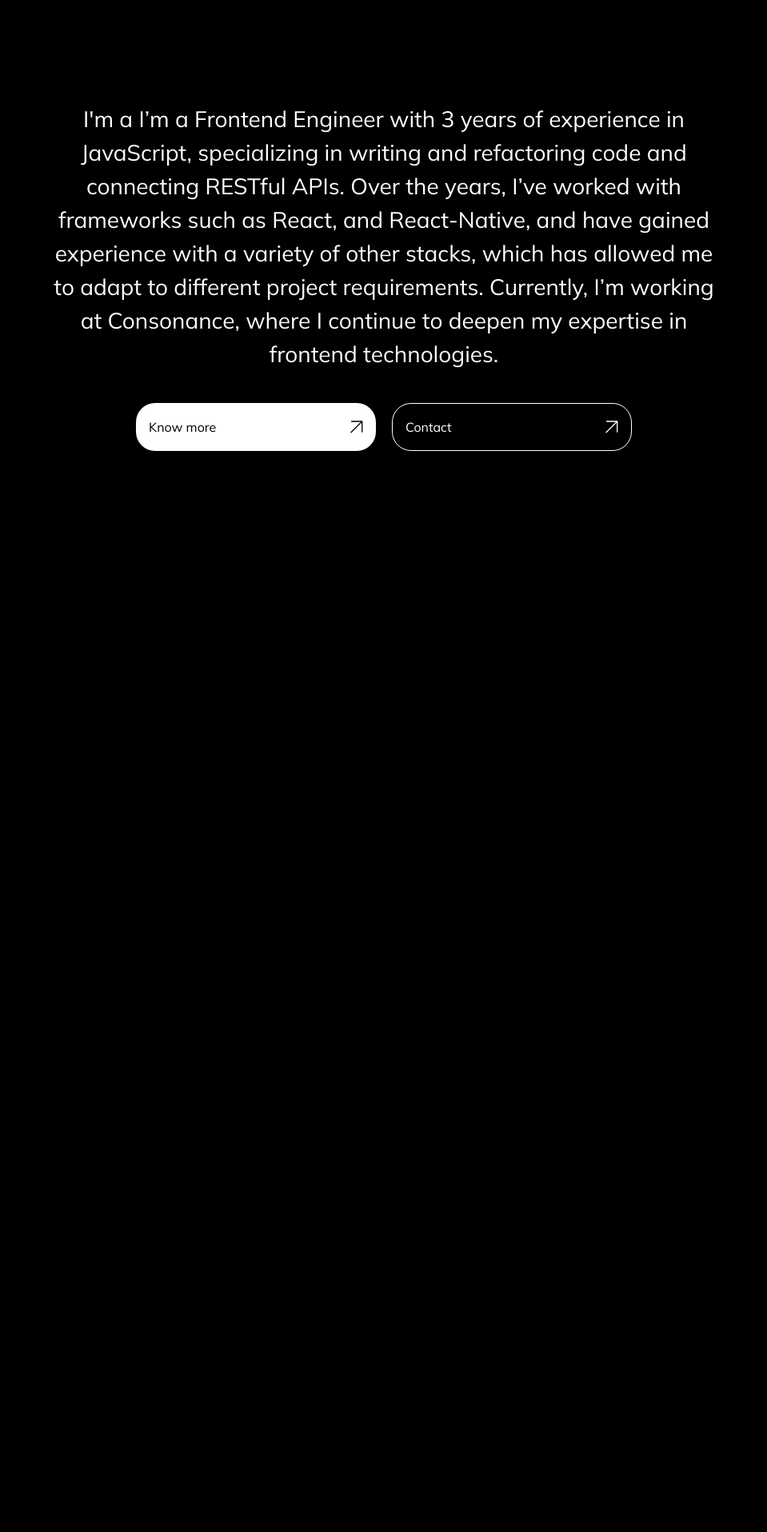
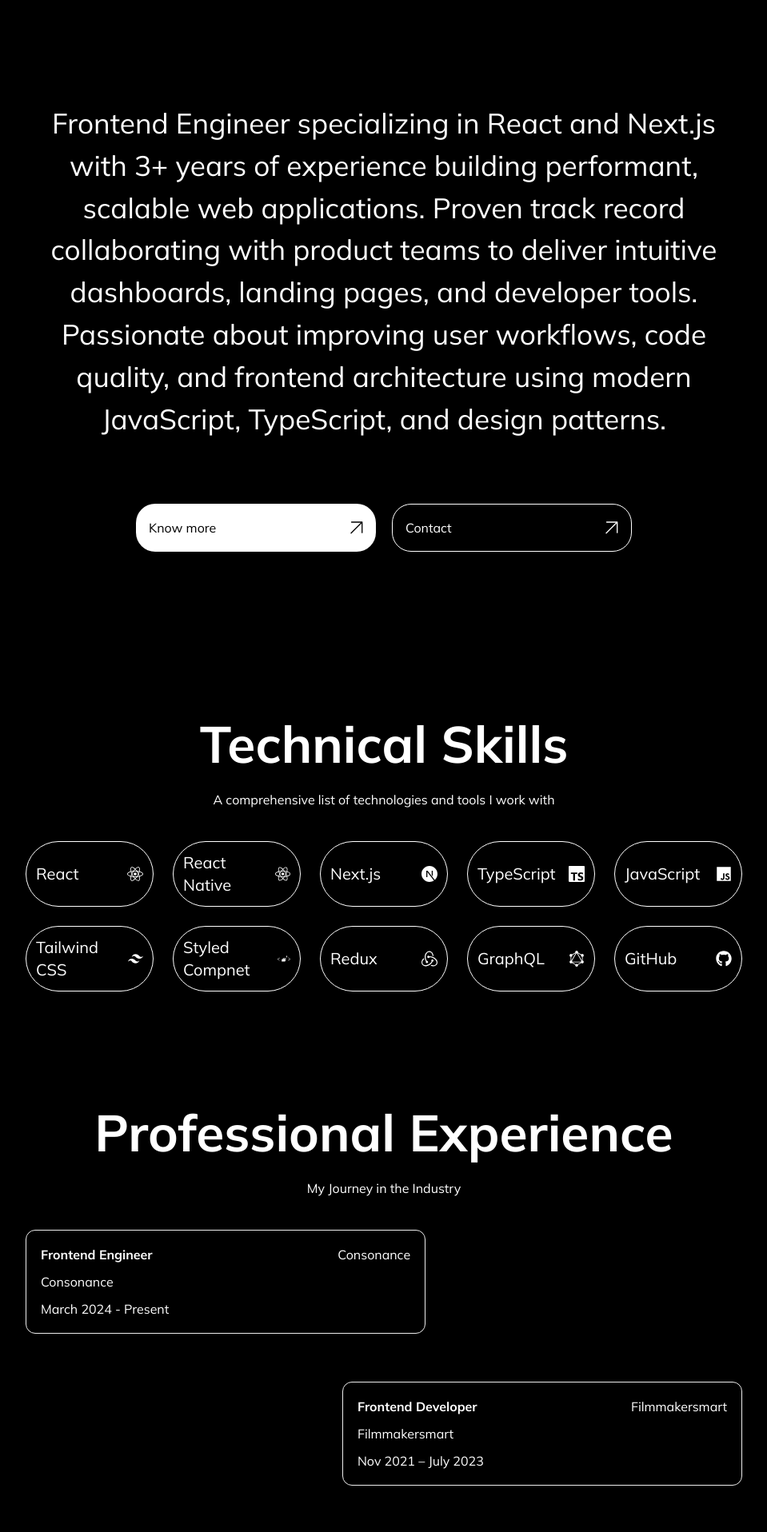
Before and after one commit to balogunkeji/portfolio, a Next.js app: page / in a window 1280 px wide. Shown: the part 800-2716 px from the top of the page at 80% size, without its empty margins (160-1119 px from the left). Before the commit the page ends 1492 px from the top, so only its background shows below. Built offline with nearby package versions, Linux system fonts and the light colour scheme.

Commit message:
fix: fund wallet redesign

```diff
--- a/app/globals.css
+++ b/app/globals.css
@@ -1,6 +1,6 @@
 @import url('https://fonts.googleapis.com/css2?family=Mulish:ital,wght@0,200..1000;1,200..1000&display=swap');
-@import "tailwindcss/preflight";
-@import "tailwindcss/utilities";
+@import "tailwindcss";
+
 
 /* 1. Use a more-intuitive box-sizing model */
 *, *::before, *::after {
@@ -85,3 +85,11 @@
   width: 100%;
   background-color: pink;
 }
+
+h1{
+  font-size: clamp(2rem, 5vw, 4rem);
+}
+
+p{
+  font-size: clamp(1rem, 5vw, 2.2rem);
+}
--- a/app/page.tsx
+++ b/app/page.tsx
@@ -1,27 +1,7 @@
+'use client';
 import {Header} from "../components/pageLayout/header";
-import FancyButton from "../components/pageLayout/fancyBtn";
+import {About, Experience, TechnicalSkills} from "../components/pageLayout/homePage";
 
-const works = [
-    {
-       h1: 'BRANE',
-       img: ''
-    },
-    {
-      h1: 'TAILORING HUB' ,
-      img: 'TAILORING HUB',
-    },
-    {
-        h1: 'FILMMAKERSMART',
-        img: 'FILMMKERSMART' ,
-    },
-    {
-        h1: 'RILTEE',
-        img: 'RILTEE',
-    },
-    {
-
-    },
-]
 
 export default function Home() {
   return (
@@ -40,19 +20,9 @@
                 </div>
             </div>
             </section>
-          <section className='w-full flex justify-center flex-col gap-[40px] items-center px-[15%] py-[10%]'>
-              <p className={'text-[28px] text-center'}>I&#39;m a
-                  I’m a Frontend Engineer with 3 years of experience in JavaScript, specializing in writing and refactoring code and connecting RESTful APIs. Over the years, I’ve worked with frameworks such as React, and React-Native, and have gained experience with a variety of other stacks, which has allowed me to adapt to different project requirements.
-                  Currently, I’m working at Consonance, where I continue to deepen my expertise in frontend technologies.
-              </p>
-              <div className="flex items-center justify-center gap-[20px] w-full">
-                  <FancyButton text="Know more" variant="filled" />
-                  <FancyButton text="Contact" variant="outline" />
-              </div>
-          </section>
-          <section className={'stacks'}>
-
-          </section>
+            <About/>
+            <TechnicalSkills />
+            <Experience/>
           <section className={''}>
               <h1>
 
--- /dev/null
+++ b/components/pageLayout/homePage.tsx
@@ -0,0 +1,107 @@
+'use client'
+import FancyButton from "./fancyBtn";
+import {
+    FaReact,
+    // FaNodeJs,
+    FaJs,
+    FaGithub
+} from 'react-icons/fa';
+import {
+    SiTypescript,
+    SiNextdotjs,
+    SiTailwindcss,
+    // SiExpress,
+    // SiMongodb,
+    // SiPostgresql,
+    SiGraphql, SiStyledcomponents, SiRedux
+} from 'react-icons/si';
+import { IconType } from 'react-icons';
+
+interface TechnicalSkill {
+    name: string;
+    icon: IconType;
+}
+
+const TECHNICAL_SKILLS: TechnicalSkill[] = [
+    { name: 'React', icon: FaReact },
+    { name: 'React Native', icon: FaReact },
+    { name: 'Next.js', icon: SiNextdotjs },
+    { name: 'TypeScript', icon: SiTypescript },
+    { name: 'JavaScript', icon: FaJs },
+    { name: 'Tailwind CSS', icon: SiTailwindcss },
+    { name: 'Styled Compnet', icon: SiStyledcomponents },
+    { name: 'Redux', icon: SiRedux },
+    // { name: 'Node.js', icon: FaNodeJs },
+    // { name: 'Express.js', icon: SiExpress },
+    // { name: 'MongoDB', icon: SiMongodb },
+    // { name: 'PostgreSQL', icon: SiPostgresql },
+    { name: 'GraphQL', icon: SiGraphql },
+    { name: 'GitHub', icon: FaGithub },
+];
+
+const Experiences = [
+    { style: 'self-start', title: 'Frontend Engineer', company: 'Consonance', time: 'March 2024 - Present', p1: 'Collaborated with product and design teams to develop responsive, scalable frontend components using React, Next.js, and TypeScript for enterprise SaaS applications.', p2: 'Improved page load speeds by optimizing React components and implementing code-splitting, leading to a 25% performance boost.', p3: 'Integrated REST APIs with Axios and SWR, enhancing data fetching strategies and user interactions.' },
+    { style: 'self-end', title: 'Frontend Developer', company: 'Filmmakersmart', time: 'Nov 2021 – July 2023', p1: 'Developed a web application tailored for filmmakers, providing streamlined access to essential resources like shooting locations, equipment, and transportation.', p2: 'Built and optimized landing pages and interactive dashboards using Next.js, TypeScript, Redux, Ant Design, Styled Components, REST APIs, Axios, and SWR to deliver scalable, responsive interfaces.', p3: 'Improved user experience, ensuring accessible, efficient workflows for filmmakers to discover and book critical resources.' },
+    { style: 'self-start', title: 'Frontend Developer (Intern)', company: 'Consonance', time: 'April 2021 – Sept 2021', p1: 'Worked on the Integrations and Developer Tools team, improving the developer experience on the Technniover platform through enhanced UI and tooling.', p2: 'Developed frontend components for OAuth applications, Personal Tokens, and Webhooks from scratch using React, Redux, Styled Components, and Jest, contributing critical features to the platform.', p3: 'Applied industry best practices to deliver high-quality, tested code, gaining hands-on experience in a professional, collaborative development environment.' },
+]
+export const About = () => {
+    return(
+        <section className='w-full flex justify-center flex-col gap-10 md:gap-20 items-center p-[5%] pt-[10%] xl:px-[15%] xl:py-[10%]'>
+            <p className={'text-[28px] text-center'}>Frontend Engineer specializing in React and Next.js with 3+ years of experience building performant, scalable web applications. Proven track record collaborating with product teams to deliver intuitive dashboards, landing pages, and developer tools. Passionate about improving user workflows, code quality, and frontend architecture using modern JavaScript, TypeScript, and design patterns.
+            </p>
+            <div className="flex items-center justify-center gap-[20px] w-full">
+                <FancyButton text="Know more" variant="filled" />
+                <FancyButton text="Contact" variant="outline" />
+            </div>
+        </section>
+    )
+}
+
+export const TechnicalSkills = () => {
+    return(
+        <section className='w-full flex justify-center flex-col gap-[40px] items-center pt-[10%] p-[5%] xl:px-[15%] xl:py-[5%]'>
+            <div className="flex items-center justify-center gap-[10px] w-full flex-col">
+                <h1>Technical Skills</h1>
+                <span className={'text-center'}>A comprehensive list of technologies and tools I work with</span>
+            </div>
+            <div className="grid grid-cols-2 sm:grid-cols-3 md:grid-cols-4 lg:grid-cols-5 gap-4 md:gap-6 w-full">
+                {TECHNICAL_SKILLS.map((skill, index) => {
+                    const Icon = skill.icon;
+                    return(
+                        <div key={index}  className="flex items-center justify-between w-full group bg-background/50 dark:bg-background/80 backdrop-blur-sm border border-foreground/30 rounded-full p-3 shadow-sm hover:border-foreground/40 transition-all duration-300 hover:bg-background/80 hover:scale-105 hover:shadow-md">
+                            <span className={'text-xl'}>{skill.name}</span>
+                            <Icon aria-hidden="true" className="size-5 text-foreground" />
+                        </div>
+                    )
+                })}
+            </div>
+        </section>
+    )
+}
+
+export const Experience = () => {
+    return(
+        <section className='w-full flex justify-center flex-col gap-[40px] items-center pt-[10%] p-[5%] xl:px-[15%] xl:py-[5%] h-full'>
+            <div className="flex items-center justify-center gap-[10px] w-full flex-col">
+              <h1>Professional Experience</h1>
+               <span className={'text-center'}>My Journey in the Industry</span>
+            </div>
+           <div className="flex w-full flex-col justify-between gap-[60px]">
+               {Experiences.map((skill, index) => {
+                   return(
+                       <div key={index}  className={`flex max-w-full w-[500px] ${skill.style} h-auto border border-[#ededed] transition-all duration-300 hover:scale-105 hover:shadow-md p-[2%] rounded-xl`}>
+                          <div className={'flex  gap-[10px] w-full flex-col'}>
+                              <h3>{skill.title}</h3>
+                              <span>{skill.company}</span>
+                               <span>{skill.time}</span>
+                          </div>
+                           <div>
+                               <span>{skill.company}</span>
+                           </div>
+                       </div>
+                   )
+               })}
+           </div>
+        </section>
+    )
+}
```
Also changed, not shown: package.json (+6 -5 lines), 1 other file (tests, documents, lock files or other folders).
